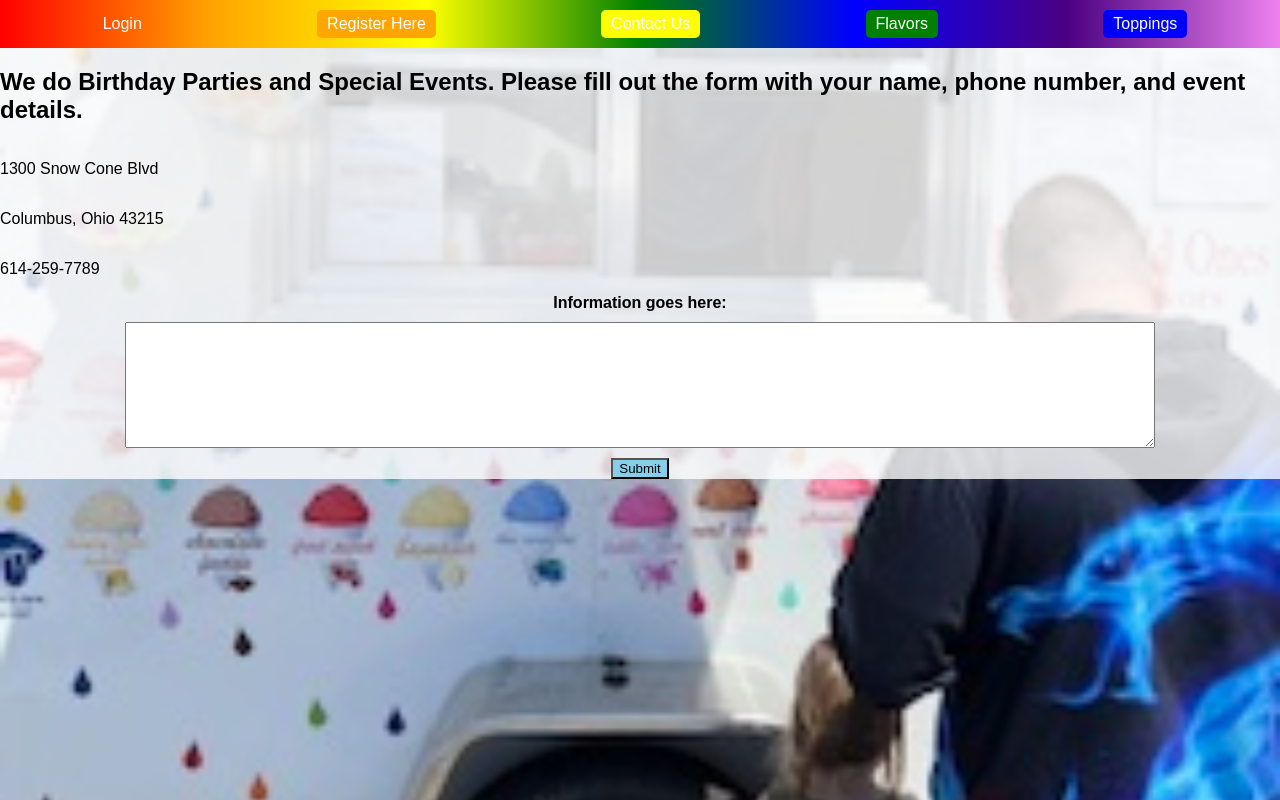
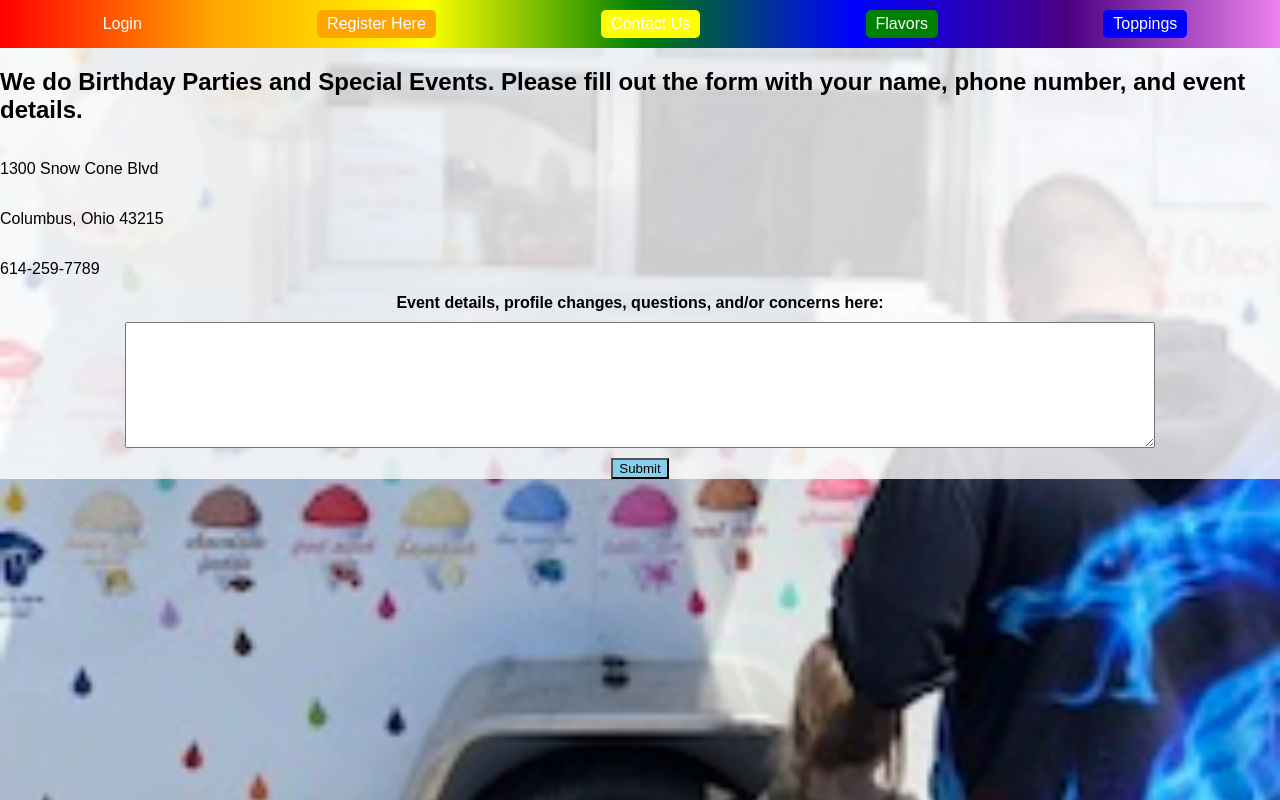
Before and after one commit to DionnaW/Watson_Dionna_SnowCone_Capstone, a React (Vite) app in the folder deez-front-end/: page /contact in a window 1280 px wide. Built offline with nearby package versions, Linux system fonts and the light colour scheme; no server answers.

Commit message:
trying for users :()

```diff
--- a/deez-front-end/src/pages/ContactForm.jsx
+++ b/deez-front-end/src/pages/ContactForm.jsx
@@ -18,7 +18,7 @@ function ContactForm() {
 
   return (
     <form onSubmit={submitForm} style={{ display: 'flex', flexDirection: 'column', alignItems: 'center' }}>
-      <label htmlFor="message">Information goes here:</label>
+      <label htmlFor="message">Event details, profile changes, questions, and/or concerns here:</label>
       <textarea id="message" name="message" rows="8" style={{width: '80%', margin: '10px' }} required></textarea>
 
       <button type="submit">Submit</button>
--- a/deez-front-end/src/pages/Home.jsx
+++ b/deez-front-end/src/pages/Home.jsx
@@ -10,13 +10,13 @@ function Home() {
   const loading = false;
 
   return (
-    <div style={{ backgroundColor: 'orchid', padding: '1rem', height: 'auto', width: '800px' }}>
+    <div style={{ backgroundColor: 'orchid', padding: '1rem', height: 'auto' }}>
       {loading ? (
         <p>Loading...</p>
       ) : (
         <>
           <p>Hello {currentUser.displayName ? currentUser.displayName : currentUser.email}, you are now logged in.</p>
-          <p>SORRY WE'RE ALL BOOKED FOR THIS YEAR.</p>
+          <p>SORRY WE'RE ALL BOOKED THIS YEAR. HERE ARE SOME EVENTS YOU CAN FIND US AT; UPDATED MONTHLY!</p>
           <FullCalendar
             plugins={[dayGridPlugin, timeGridPlugin, listPlugin]}
             initialView="dayGridMonth"
```
Also changed, not shown: deez-front-end/src/views/layout/Default.jsx (+0 -22 lines).
